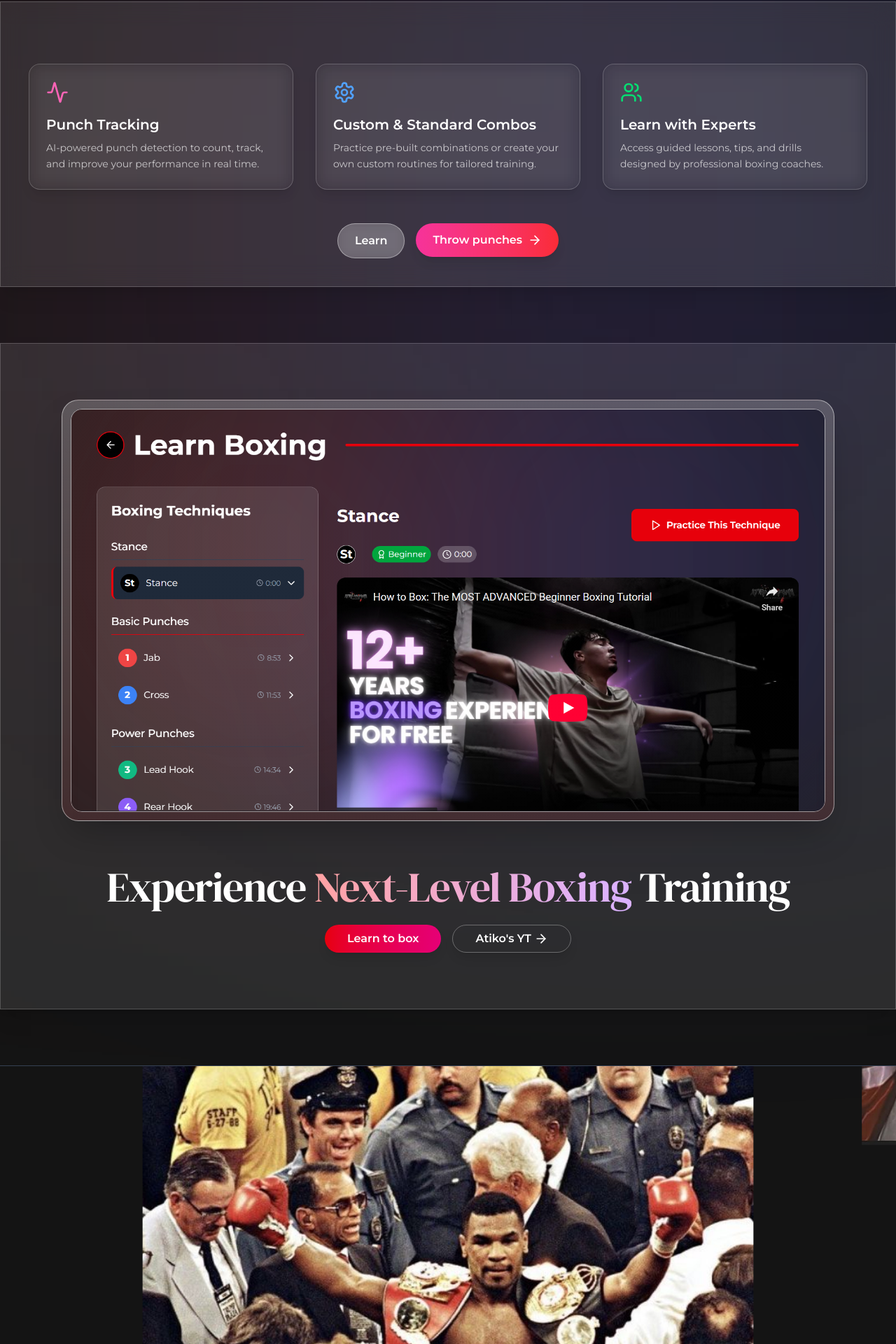
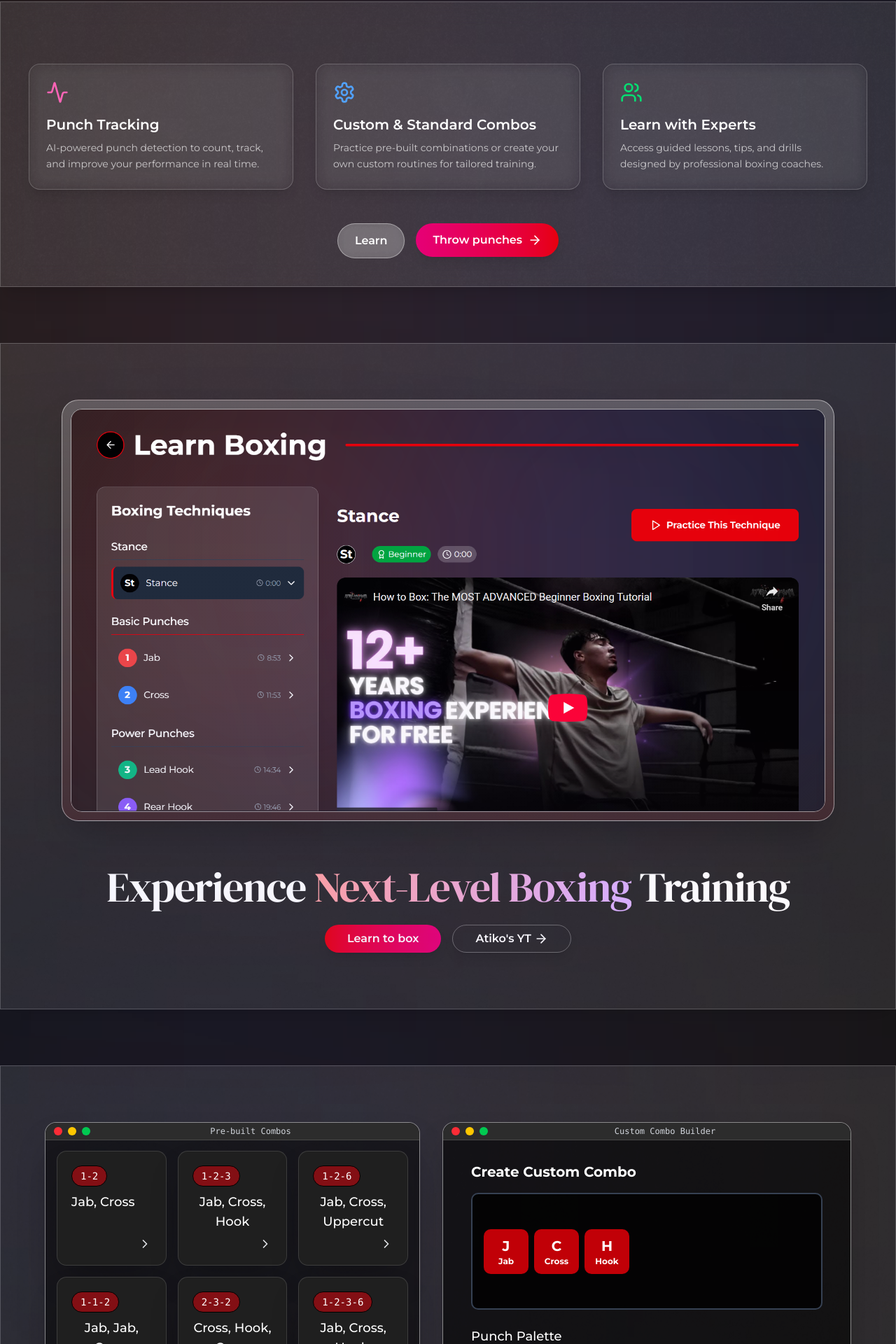
Before and after one commit to constayush/Boxit, a React (Vite) app in the folder frontend/: page / in a window 1280 px wide. Shown: the part 880-2800 px from the top of the page at 70% size. Built offline with nearby package versions, Linux system fonts and the light colour scheme; no server answers.

Commit message:
landing page promo elements added

```diff
--- a/frontend/src/components/pages/Home.tsx
+++ b/frontend/src/components/pages/Home.tsx
@@ -1,7 +1,14 @@
 "use client";
 import { useRef, useState } from "react";
 import { Link } from "react-router";
-import { Trophy, Users, ArrowRight, Activity, Settings } from "lucide-react";
+import {
+  Trophy,
+  Users,
+  ArrowRight,
+  Activity,
+  Settings,
+  ChevronRight,
+} from "lucide-react";
 import { motion, useInView, useSpring } from "framer-motion";
 import CustomCursor from "../ui/Cursor";
 import VideoCard from "../ui/VideoCard";
@@ -17,6 +24,7 @@ import effect_img_6 from "../../../public/effect_6.jpeg";
 import effect_img_7 from "../../../public/effect_7.jpeg";
 import effect_img_8 from "../../../public/effect_8.jpeg";
 import promo_1 from "../../../public/promo-1.png";
+import paperTex from "../../../public/paper-texture.webp";
 export default function Home() {
   type CursorVariant = "default" | "button" | "text";
   const { scrollYProgress: scrollYProgress2 } = useScroll();
@@ -29,6 +37,14 @@ export default function Home() {
   const videosRef = useRef(null);
   const isHeroInView = useInView(heroRef, { once: true });
   const isFeaturesInView = useInView(featuresRef, { once: true, amount: 0.3 });
+  const boxingCombos = [
+    { name: "Jab, Cross", code: "1-2" },
+    { name: "Jab, Cross, Hook", code: "1-2-3" },
+    { name: "Jab, Cross, Uppercut", code: "1-2-6" },
+    { name: "Jab, Jab, Cross", code: "1-1-2" },
+    { name: "Cross, Hook, Cross", code: "2-3-2" },
+    { name: "Jab, Cross, Hook, Uppercut", code: "1-2-3-6" },
+  ];
   const legendaryFights = [
     {
       title: "Muhammad Ali vs Joe Frazier – Thrilla in Manila (1975)",
@@ -173,7 +189,7 @@ export default function Home() {
     <motion.div
       initial={{ opacity: 0 }}
       animate={{ opacity: 1 }}
-      transition={{ duration: .5, ease: "easeOut" }}
+      transition={{ duration: 0.5, ease: "easeOut" }}
       className="min-h-screen min-w-full flex flex-col justify-center items-center bg-[#141414] text-white "
     >
       <ScrollToTop />
@@ -195,14 +211,14 @@ export default function Home() {
             initial={{ opacity: 0, scale: 0 }}
             animate={{ opacity: 1, scale: 1 }}
             transition={{ duration: 0.8, delay: 0.5, ease: "easeOut" }}
-            className="w-[30%] h-[100%] absolute top-0 left-0 -z-10 bg-[#1688e4] blur-[300px]"
+            className="w-[30%] h-[100%] absolute top-0 left-0 -z-10 bg-[#a4c9f5] blur-[300px]"
           ></motion.span>
 
           <motion.span
             initial={{ opacity: 0, scale: 0 }}
             animate={{ opacity: 1, scale: 1 }}
             transition={{ duration: 0.8, delay: 0.5, ease: "easeIn" }}
-            className="w-[30%] h-[100%] absolute top-0 right-0 -z-10 bg-[#e06565] blur-[300px]"
+            className="w-[30%] h-[100%] absolute top-0 right-0 -z-10 bg-[#e065659e] blur-[300px]"
           ></motion.span>
 
           <motion.h1
@@ -280,8 +296,8 @@ export default function Home() {
         ref={sectionRef}
         className="relative flex-col gap-20 w-full mt-20 flex items-center justify-center"
       >
-        <span className="absolute blur-[400px] top-0 left-0 w-[50%] h-[40%] bg-[#fc4f4f44]" />
-        <span className="absolute blur-[400px] top-0 right-0 w-[50%] h-[40%] bg-[#575cfa9c] " />
+        <span className="absolute blur-[400px] top-0 left-0 w-[50%] h-[40%] bg-[#fe808071]" />
+        <span className="absolute blur-[400px] top-0 right-0 w-[50%] h-[40%] bg-[#575cfa6d] " />
         {/* Glass Card */}
         <motion.div
           initial={{ opacity: 0, y: 50 }}
@@ -289,6 +305,12 @@ export default function Home() {
           transition={{ duration: 0.8 }}
           className="relative z-10  w-full  p-10 backdrop-blur-lg bg-white/10 border border-white/20 shadow-xl text-center"
         >
+          {" "}
+          <img
+            src={paperTex}
+            alt="Paper texture overlay"
+            className="absolute inset-0 w-full h-full object-cover opacity-10 mix-blend-overlay pointer-events-none"
+          />
           {/* Features */}
           <div className="mt-12 grid grid-cols-1 md:grid-cols-3 gap-8">
             {features.map((f, i) => (
@@ -307,7 +329,6 @@ export default function Home() {
               </motion.div>
             ))}
           </div>
-
           {/* CTA */}
           <div className="mt-12 flex justify-center gap-4">
             <Link to={"/learn"}>
@@ -316,17 +337,22 @@ export default function Home() {
               </button>
             </Link>
             <Link to={"/select"}>
-              <button className="flex items-center gap-2 px-6 py-3 rounded-full bg-gradient-to-r from-pink-500 to-red-500 text-white font-semibold shadow-lg hover:opacity-90 transition">
+              <button className="flex items-center gap-2 px-6 py-3 rounded-full bg-gradient-to-r from-pink-600 to-red-600 text-white font-semibold shadow-lg hover:opacity-90 transition">
                 Throw punches <ArrowRight className="w-5 h-5" />
               </button>
             </Link>
           </div>
         </motion.div>
 
-       <section
+        <div
           ref={sectionRef}
-        className="w-full min-h-screen flex flex-col items-center justify-center bg-white/10 border-white/20 border shadow-xl py-20"
+          className="w-full relative flex flex-col items-center justify-center bg-white/10 border-white/20 border shadow-xl py-20"
         >
+          <img
+            src={paperTex}
+            alt="Paper texture overlay"
+            className="absolute inset-0 w-full h-full object-cover opacity-10 mix-blend-overlay pointer-events-none"
+          />
           <div className="max-w-6xl w-full px-6 flex flex-col items-center gap-16">
             <div className="w-full" style={{ perspective: "3000px" }}>
               <motion.div
@@ -336,10 +362,10 @@ export default function Home() {
                   opacity: opacity_promo1,
                   transformStyle: "preserve-3d",
                 }}
-              className="relative w-full p-3 rounded-3xl overflow-hidden bg-gradient-to-b from-white/20 to-red-500/10 backdrop-blur-2xl border border-white/50 shadow-2xl cursor-pointer"
+                className=" w-full p-3 sticky top-10 rounded-3xl overflow-hidden bg-gradient-to-b from-white/20 to-red-500/10 backdrop-blur-2xl border border-white/50 shadow-2xl cursor-pointer"
               >
                 <img
-                className="rounded-2xl border border-white/50 w-full"
+                  className="rounded-2xl  border border-white/50 w-full"
                   src={promo_1}
                   alt="Boxing Training"
                 />
@@ -375,7 +401,11 @@ export default function Home() {
                   </button>
                 </Link>
 
-              <a href="https://www.youtube.com/channel/UCiE7yqBDTQjtk1abuw92FQg" target="_blank" rel="noreferrer">
+                <a
+                  href="https://www.youtube.com/channel/UCiE7yqBDTQjtk1abuw92FQg"
+                  target="_blank"
+                  rel="noreferrer"
+                >
                   <button className="flex gap-1 justify-center items-center text-center cursor-pointer border border-white/30 text-white rounded-3xl px-8 py-3 h-10 font-semibold transition-all shadow-lg hover:shadow-xl hover:bg-white/10">
                     Atiko's YT <ArrowRight className="w-5 h-5" />
                   </button>
@@ -383,12 +413,123 @@ export default function Home() {
               </span>
             </motion.div>
           </div>
+        </div>
       </section>
 
+      <section className="w-full p-6 mt-20 relative flex flex-col items-center justify-center bg-white/10 border-white/20 border shadow-xl py-20">
+        {" "}
+        <span className="absolute blur-[400px] top-0 right-0 w-[50%] h-[40%] bg-[#fe80803b]" />
+        <span className="absolute blur-[400px] top-0 left-0 w-[50%] h-[40%] bg-[#575cfa9c] " />
+        {/* Paper texture overlay */}
+        <img
+          src={paperTex}
+          alt="Paper texture overlay"
+          className="absolute inset-0 w-full h-full object-cover opacity-10 mix-blend-overlay pointer-events-none"
+        />
+        {/* Panels wrapper */}
+        <div className="flex flex-col lg:flex-row items-stretch justify-center gap-8 w-full max-w-6xl mx-auto">
+          {/* Pre-built Combos Panel */}
+          <div className="flex-1 border border-white/50 bg-black/50 rounded-2xl shadow-2xl w-full flex flex-col relative">
+            {/* Top Bar */}
+            <div className="absolute top-0  left-0 right-0 flex items-center justify-between bg-[#2c2c2c] rounded-t-2xl px-3 py-1 border-b border-[#ffffff22] z-10">
+              <div className="flex space-x-2">
+                <span className="w-3 h-3 bg-red-500 rounded-full"></span>
+                <span className="w-3 h-3 bg-yellow-400 rounded-full"></span>
+                <span className="w-3 h-3 bg-green-500 rounded-full"></span>
+              </div>
+              <span className="text-gray-300 text-xs font-mono">
+                Pre-built Combos
+              </span>
+              <div></div>
+            </div>
 
+            {/* Content */}
+            <div className="flex-1 p-4 flex flex-col mt-6">
+              <div className="grid grid-cols-1 sm:grid-cols-2 lg:grid-cols-3 gap-4 flex-1">
+                {boxingCombos.map((combo, index) => (
+                  <button
+                    key={index}
+                    className="bg-[#1f1f1f] shadow-2xl border border-[#ffffff22] hover:border-red-500 hover:bg-black text-white p-5 rounded-xl transition-all duration-300 flex flex-col items-start h-full"
+                  >
+                    <div className="bg-red-600/50 border border-black text-white px-3 py-1 rounded-full text-sm font-mono mb-2">
+                      {combo.code}
+                    </div>
+                    <span className="text-lg font-medium">{combo.name}</span>
+                    <div className="mt-auto pt-2 w-full flex justify-end">
+                      <ChevronRight className="w-5 h-5 text-gray-200" />
+                    </div>
+                  </button>
+                ))}
+              </div>
+            </div>
+          </div>
+
+          {/* Custom Combo Builder Panel */}
+          <div className="flex-1 border border-white/50 bg-black/60 rounded-2xl p-6 shadow-2xl w-full flex flex-col relative">
+            {/* Top Bar */}
+            <div className="absolute top-0 left-0 right-0 flex items-center justify-between bg-[#2c2c2c] rounded-t-2xl px-3 py-1 border-b border-[#ffffff22] z-10">
+              <div className="flex space-x-2">
+                <span className="w-3 h-3 bg-red-500 rounded-full"></span>
+                <span className="w-3 h-3 bg-yellow-400 rounded-full"></span>
+                <span className="w-3 h-3 bg-green-500 rounded-full"></span>
+              </div>
+              <span className="text-gray-300 text-xs font-mono">
+                Custom Combo Builder
+              </span>
+              <div></div>
+            </div>
+
+            {/* Content */}
+            <div className="flex-1 pt-8 px-4 flex flex-col">
+              <h2 className="text-xl font-bold mb-4 text-white">
+                Create Custom Combo
+              </h2>
+
+              {/* Drag area */}
+              <div className="w-full min-h-24 bg-black/80 border-2 border-gray-700 rounded-lg p-4 mb-6 flex flex-wrap items-center text-center gap-2 flex-1">
+                {["Jab", "Cross", "Hook"].map((punch, index) => (
+                  <div
+                    key={index}
+                    className="flex flex-col items-center justify-center w-16 h-16 rounded-lg text-white font-bold text-lg cursor-pointer bg-red-700"
+                  >
+                    <div className="text-xl font-bold">{punch[0]}</div>
+                    <div className="text-xs">{punch}</div>
+                  </div>
+                ))}
+              </div>
+
+              {/* Punch Palette */}
+              <div className="mb-6">
+                <h3 className="text-lg font-medium mb-3 text-white">
+                  Punch Palette
+                </h3>
+                <div className="grid grid-cols-3 sm:grid-cols-5 md:grid-cols-9 gap-2">
+                  {["Jab", "Cross", "Hook", "Uppercut"].map((punch, i) => (
+                    <div
+                      key={i}
+                      className="flex flex-col items-center justify-center w-full aspect-square rounded-lg text-white font-bold cursor-pointer bg-gray-700 hover:opacity-80 transition-opacity"
+                    >
+                      <div className="text-xl font-bold">{punch[0]}</div>
+                      <div className="text-xs text-center px-1">{punch}</div>
+                    </div>
+                  ))}
+                </div>
+              </div>
+            </div>
+          </div>
+        </div>
+        {/* Main heading */}
+        <h2 className="text-6xl text-center font-extrabold text-white russo mt-18 tracking-tight relative">
+          Train with pre-made combos <br /> or create{" "}
+          <span className="text-transparent bg-clip-text bg-gradient-to-r from-red-300 to-purple-300 animate-text">
+            unlimited
+          </span>{" "}
+          custom sequences.
+        </h2>
       </section>
 
-      <hr className="border-gray-700 w-full mt-20 " />
+      <hr className="border-gray-700 w-full my-10 " />
+
       {/* Gallery Section */}
       <div ref={gallery_ref} className="relative h-[300vh] w-full ">
         <div className="sticky top-0 h-screen overflow-hidden ">
@@ -440,17 +581,24 @@ export default function Home() {
         </motion.div>
       </div>
 
-      <hr className="border-gray-700 w-full my-20 " />
+  <hr className="border-gray-700 w-full my-20" />
 
-      <div className="flex justify-center items-center w-full flex-col  relative ">
+<div className="relative w-full flex flex-col items-center">
+  {/* Glow effects */}
   <span className="absolute blur-[400px] top-0 left-0 w-[50%] h-[80%] bg-[#fc4f4fb9]" />
-        <span className="absolute blur-[400px] top-0 right-0 w-[50%] h-[80%] bg-[#575dfac8] " />
-        <motion.p className="text-3xl russo p-4 text-center">
+  <span className="absolute blur-[400px] top-0 right-0 w-[50%] h-[80%] bg-[#575dfac8]" />
+
+  {/* Brand */}
+
+  <motion.p className="text-3xl russo p-4 text-center max-w-3xl">
     "Everybody has a plan until they get punched in the mouth." -{" "}
     <span className="text-red-500">Mike Tyson</span>
   </motion.p>
-        <hr className="border-gray-700/10 w-full my-5 " />
-        <motion.div className="flex flex-col sm:flex-row gap-4 mt-8">
+
+
+
+  {/* Call to Action Buttons */}
+  <motion.div className="flex flex-col sm:flex-row gap-4 mt-4">
     <Link to="/learn" className="w-full sm:w-auto">
       <motion.button
         whileHover={{ scale: 1.05 }}
@@ -476,13 +624,22 @@ export default function Home() {
   </motion.div>
 </div>
 
-      <hr className="border-gray-700 w-full my-20 " />
-      {/* Footer Section */}
-      <motion.div className=" w-full max-w-6xl mb-20 text-sm text-gray-500 text-center relative  ">
+<hr className="border-gray-700 w-full mt-20" />
+
+{/* Full Footer */}
+<footer className="w-full bg-gray-900 text-gray-400 text-sm">
+  <div className="max-w-6xl mx-auto px-6 py-12 flex flex-col lg:flex-row items-center justify-between gap-10 relative">
+    {/* Footer Glow */}
+    <span className="absolute blur-[300px] -top-20 left-1/4 w-[30%] h-[60%] bg-red-600/40" />
+    <span className="absolute blur-[300px] -top-20 right-1/4 w-[30%] h-[60%] bg-blue-500/40" />
+
+    {/* Links */}
+     <h1 className="text-[10rem] md:text-7xl sm:text-6xl text-stone-100 russo mb-4">BOX'LIT</h1>
+
+    {/* Legal / Credits */}
+    <div className="mt-10 lg:mt-0 text-center lg:text-left max-w-sm">
       <p className="mb-2">
-          Note - All video content featured in this app is the intellectual
-          property of its respective owners. We do not claim ownership of any
-          third-party videos.
+        Note - All video content featured in this app is the intellectual property of its respective owners. We do not claim ownership of any third-party videos.
       </p>
       <p>
         Built by –{" "}
@@ -490,12 +647,18 @@ export default function Home() {
           href="https://constayush.vercel.app/"
           target="_blank"
           rel="noopener noreferrer"
-            className="text-red-300 hover:text-red-600"
+          className="text-red-300 hover:text-red-600 transition"
         >
           Ayush
         </a>
       </p>
-      </motion.div>
+    </div>
+  </div>
+  <div className="border-t border-gray-700 mt-10 pt-6 text-center text-gray-500">
+    &copy; {new Date().getFullYear()} BOX'LIT. All rights reserved.
+  </div>
+</footer>
+
     </motion.div>
   );
 }
--- a/frontend/src/components/pages/Select.tsx
+++ b/frontend/src/components/pages/Select.tsx
@@ -226,7 +226,7 @@ export default function Select() {
                   </div>
                   <span className="text-lg font-medium">{combo.name}</span>
                   <div className="mt-auto pt-2 w-full flex justify-end">
-                    <ChevronRight className="w-5 h-5 text-gray-500" />
+                    <ChevronRight className="w-5 h-5 text-gray-200" />
                   </div>
                 </button>
               ))}
--- a/frontend/src/components/ui/VideoCard.tsx
+++ b/frontend/src/components/ui/VideoCard.tsx
@@ -37,7 +37,7 @@ const VideoCard = ({
       initial="initial"
       animate="animate"
       whileHover="hover"
-      className="w-full max-w-md rounded-xl overflow-hidden border-2 border-[#8e8e8e8d] h-full bg-gradient-to-t from-[#1c000024] to-[#b2010184] shadow-xl hover:shadow-2xl hover:shadow-white/10 transition-all duration-300"
+      className="w-full max-w-md rounded-xl overflow-hidden border-2 border-red-500/50 h-full bg-white/10 shadow-xl hover:shadow-2xl hover:shadow-white/10 transition-all duration-300"
     >
       {/* Video */}
       <motion.div className="relative aspect-video w-full overflow-hidden">
--- a/frontend/src/custom.d.ts
+++ b/frontend/src/custom.d.ts
@@ -22,3 +22,7 @@ declare module '*.mp3' {
     const src: string;
     export default src;
   }
+    declare module '*.webp' {
+    const src: string;
+    export default src;
+  }
```
Also changed, not shown: frontend/public/paper-texture.webp (added). Lines whose indentation alone changed are shown as unchanged.
